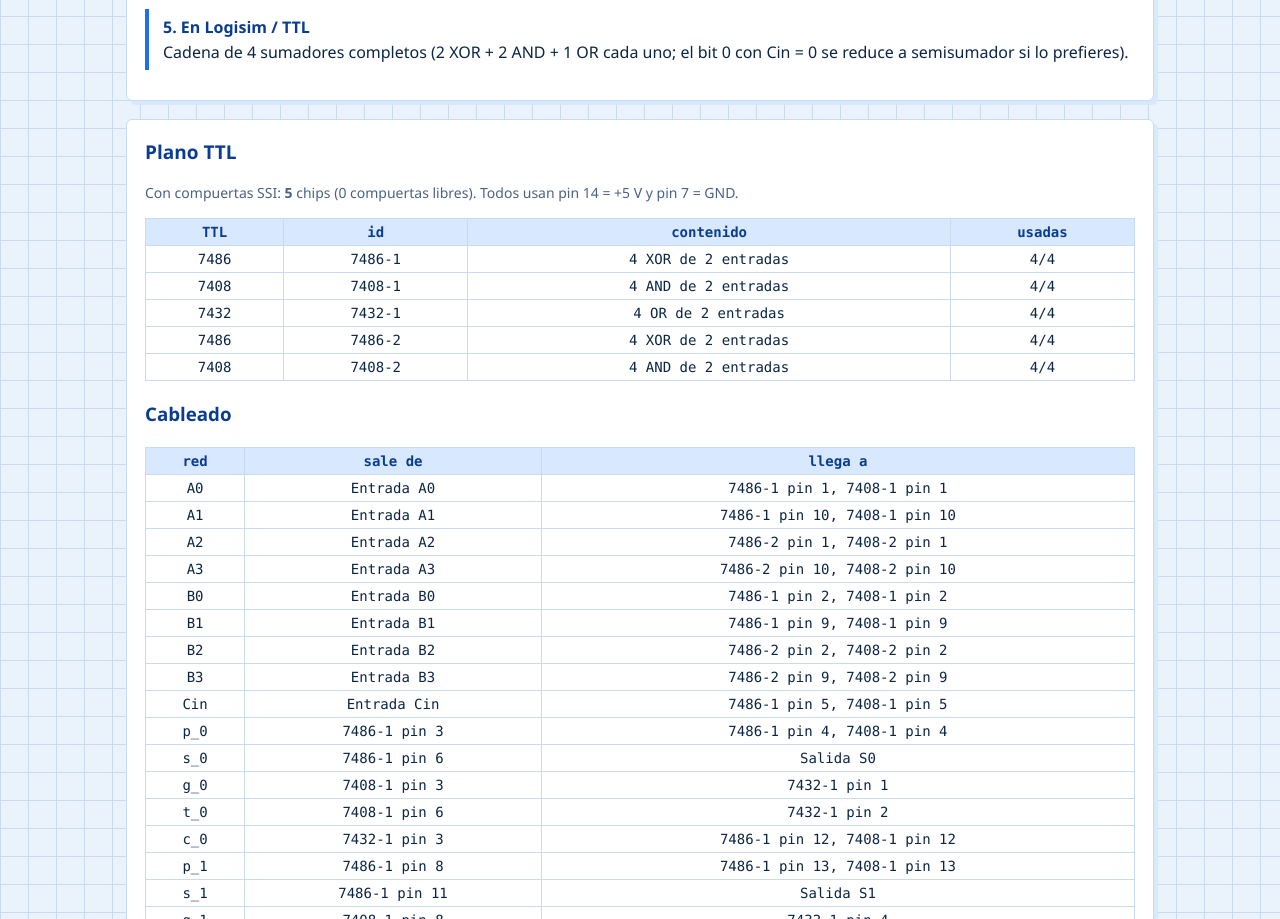
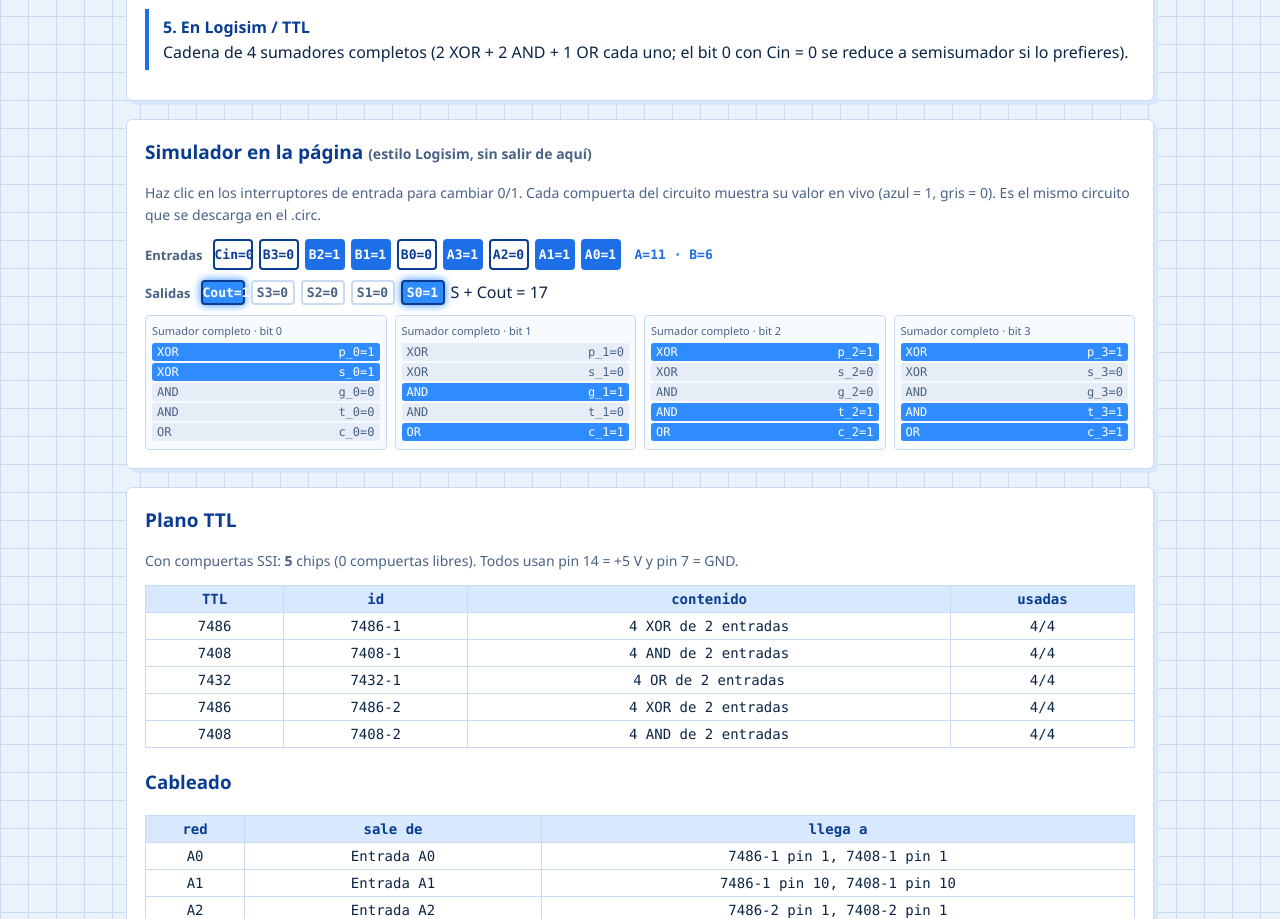
Before and after one commit to svzapatac/Algebra-Booleana, a plain HTML site: page lab2.html in a window 1280 px wide. Shown: the part 1328-2247 px from the top of the page. Drawn offline with Linux system fonts and the light colour scheme.

Commit message:
Lab 2: simulador interactivo dentro de la página

```diff
--- a/lab2.css
+++ b/lab2.css
@@ -42,3 +42,16 @@ code{font-family:var(--mono);background:var(--sky);padding:1px 5px;border-radius
 .eq{font:15px var(--mono);background:#f4f8ff;border:1px dashed var(--line);padding:8px 10px;border-radius:4px;overflow-x:auto;white-space:pre}
 .ok{color:var(--ok);font-weight:700}.no{color:var(--bad);font-weight:700}
 footer{text-align:center;color:var(--mut);padding:18px;font-size:13px}
+
+.sw,.leds{display:flex;gap:6px;flex-wrap:wrap;margin:10px 0;align-items:center}
+.sw b,.leds b{font-size:13px;color:var(--mut);margin-right:4px}
+.tg{width:40px;padding:6px 0;border:2px solid var(--b2);border-radius:4px;background:#fff;color:var(--b2);font:700 13px var(--mono)}
+.tg.on{background:var(--b1);color:#fff;border-color:var(--b1)}
+.led{width:44px;text-align:center;border:2px solid var(--line);border-radius:4px;font:700 13px var(--mono);padding:3px 0;color:var(--mut)}
+.led.on{background:#2f8cff;color:#fff;border-color:#0a3d91;box-shadow:0 0 8px #2f8cff}
+.cells{display:grid;gap:8px;margin-top:10px;overflow-x:auto}
+.cell{border:1px solid var(--line);border-radius:4px;padding:6px;background:#f7faff;min-width:120px}
+.cell small{display:block;color:var(--mut);font-size:11px;margin-bottom:4px}
+.gt{display:flex;justify-content:space-between;gap:6px;font:12px var(--mono);padding:2px 5px;margin:2px 0;border-radius:3px;background:#e6edf7;color:#4a6285}
+.gt.on{background:#2f8cff;color:#fff}
+.sw .vv{font:700 13px var(--mono);color:var(--b1);margin-left:8px}
--- a/lab2.html
+++ b/lab2.html
@@ -4,7 +4,7 @@
 <meta charset="utf-8">
 <meta name="viewport" content="width=device-width,initial-scale=1">
 <title>Lab 2 · Aritmética digital con Logisim</title>
-<link rel="stylesheet" href="lab2.css?v=1">
+<link rel="stylesheet" href="lab2.css?v=2">
 </head>
 <body>
 <header class="top">
@@ -51,6 +51,14 @@
   <div id="steps"></div>
 </section>
 
+<section class="panel" id="simBox">
+  <h2>Simulador en la página <small class="muted">(estilo Logisim, sin salir de aquí)</small></h2>
+  <p class="muted">Haz clic en los interruptores de entrada para cambiar 0/1. Cada compuerta del circuito muestra su valor en vivo (azul = 1, gris = 0). Es el mismo circuito que se descarga en el .circ.</p>
+  <div id="simIn" class="sw"></div>
+  <div id="simOut" class="leds"></div>
+  <div id="simCells" class="cells"></div>
+</section>
+
 <section class="panel">
   <h2>Plano TTL</h2>
   <div id="ttl"></div>
@@ -71,6 +79,6 @@
 </main>
 <footer>Lab 2 · Universidad Distrital · Diseño Lógico</footer>
 <script src="l2core.js?v=1"></script>
-<script src="lab2.js?v=1"></script>
+<script src="lab2.js?v=2"></script>
 </body>
 </html>
--- a/lab2.js
+++ b/lab2.js
@@ -79,6 +79,45 @@
     return t;
   }
 
+
+  /* ---- simulador en la página ---- */
+  let simNL = null, simV = {};
+  function simSync(n, v) {
+    simNL = L2.BUILD[op](n); simV = {};
+    for (let i = 0; i < n; i++) { simV['A' + i] = Number((v.a >> BigInt(i)) & 1n); simV['B' + i] = Number((v.b >> BigInt(i)) & 1n); }
+    if (op === 'add') simV.Cin = 0;
+    simDraw();
+  }
+  function simDraw() {
+    const nl = simNL, n = N();
+    const out = L2.evalNL(nl, simV);
+    const val = Object.assign({ GND: 0, VCC: 1 }, simV);
+    for (const g of nl.gates) { const a = val[g.i[0]], b = g.i.length > 1 ? val[g.i[1]] : 0; val[g.o] = g.t === 'AND' ? a & b : g.t === 'OR' ? a | b : g.t === 'XOR' ? a ^ b : 1 - a; }
+    const swb = nl.inputs.slice().reverse().map(k => `<button class="tg ${simV[k] ? 'on' : ''}" data-k="${k}">${k}=${simV[k]}</button>`).join('');
+    let ia = 0, ib = 0; for (let i = 0; i < n; i++) { ia += simV['A' + i] << i; ib += simV['B' + i] << i; }
+    $('#simIn').innerHTML = '<b>Entradas</b>' + swb + `<span class="vv">A=${ia} · B=${ib}</span>`;
+    const dec = p => { let r = 0, k = 0; while (out[p + k] !== undefined) { r += out[p + k] * Math.pow(2, k); k++; } return r; };
+    let sum = '';
+    if (op === 'add') sum = `S + Cout = ${dec('S') + out.Cout * Math.pow(2, n)}`;
+    if (op === 'sub') sum = `D = ${dec('D')} · préstamo ${out.Prestamo}`;
+    if (op === 'mul') sum = `P = ${dec('P')}`;
+    if (op === 'div') sum = `Q = ${dec('Q')} · R = ${dec('R')}` + (ib === 0 ? ' (B=0: indefinido)' : '');
+    $('#simOut').innerHTML = '<b>Salidas</b>' + nl.outputs.slice().reverse().map(o => `<span class="led ${val[o.net] ? 'on' : ''}">${o.label}=${val[o.net]}</span>`).join('') + `<span class="vv">${sum}</span>`;
+    const cells = {}; let maxc = 0;
+    for (const g of nl.gates) { (cells[g.cell] = cells[g.cell] || []).push(g); }
+    const keys = Object.keys(cells), cols = {};
+    keys.forEach(k => { const ci = nl.cellInfo[k]; maxc = Math.max(maxc, ci.col); });
+    const rowsSet = [...new Set(keys.map(k => nl.cellInfo[k].row))].sort((a, b) => a - b);
+    const wrap = $('#simCells'); wrap.style.gridTemplateColumns = `repeat(${maxc + 1},minmax(120px,1fr))`;
+    let html = '';
+    rowsSet.forEach(r => { for (let c = 0; c <= maxc; c++) {
+      const k = c + ',' + r, gs = cells[k];
+      html += gs ? `<div class="cell"><small>${nl.cellInfo[k].label}</small>` + gs.map(g => `<div class="gt ${val[g.o] ? 'on' : ''}"><span>${g.t}</span><span>${g.o}=${val[g.o]}</span></div>`).join('') + '</div>' : '<div></div>';
+    } });
+    wrap.innerHTML = html;
+    $('#simIn').querySelectorAll('.tg').forEach(bn => bn.onclick = () => { simV[bn.dataset.k] ^= 1; simDraw(); });
+  }
+
   function render() {
     const n = N(); $('#nv').textContent = n; $('#hN').textContent = n;
     $('#opName').textContent = NAMES[op];
@@ -98,6 +137,7 @@
     const show = plan.nets.slice(0, 60).map(x => [x.net, x.from, x.to.join(', ')]);
     t += '<h3>Cableado</h3>' + tbl(['red', 'sale de', 'llega a'], show) + (plan.nets.length > 60 ? `<p class="muted">… ${plan.nets.length - 60} redes más en el .txt descargable.</p>` : '');
     $('#ttl').innerHTML = t;
+    simSync(n, v);
     $('#dlG').onclick = () => download(`${NAMES[op]}_${n}bits_compuertas.circ`, L2.toCirc(nl));
     $('#dlB').onclick = () => download(`${NAMES[op]}_${n}bits_bloques.circ`, L2.toCircBlocks(op, n));
     $('#dlT').onclick = () => download(`${NAMES[op]}_${n}bits_TTL.txt`, ttlText(nl, plan, n));
```
